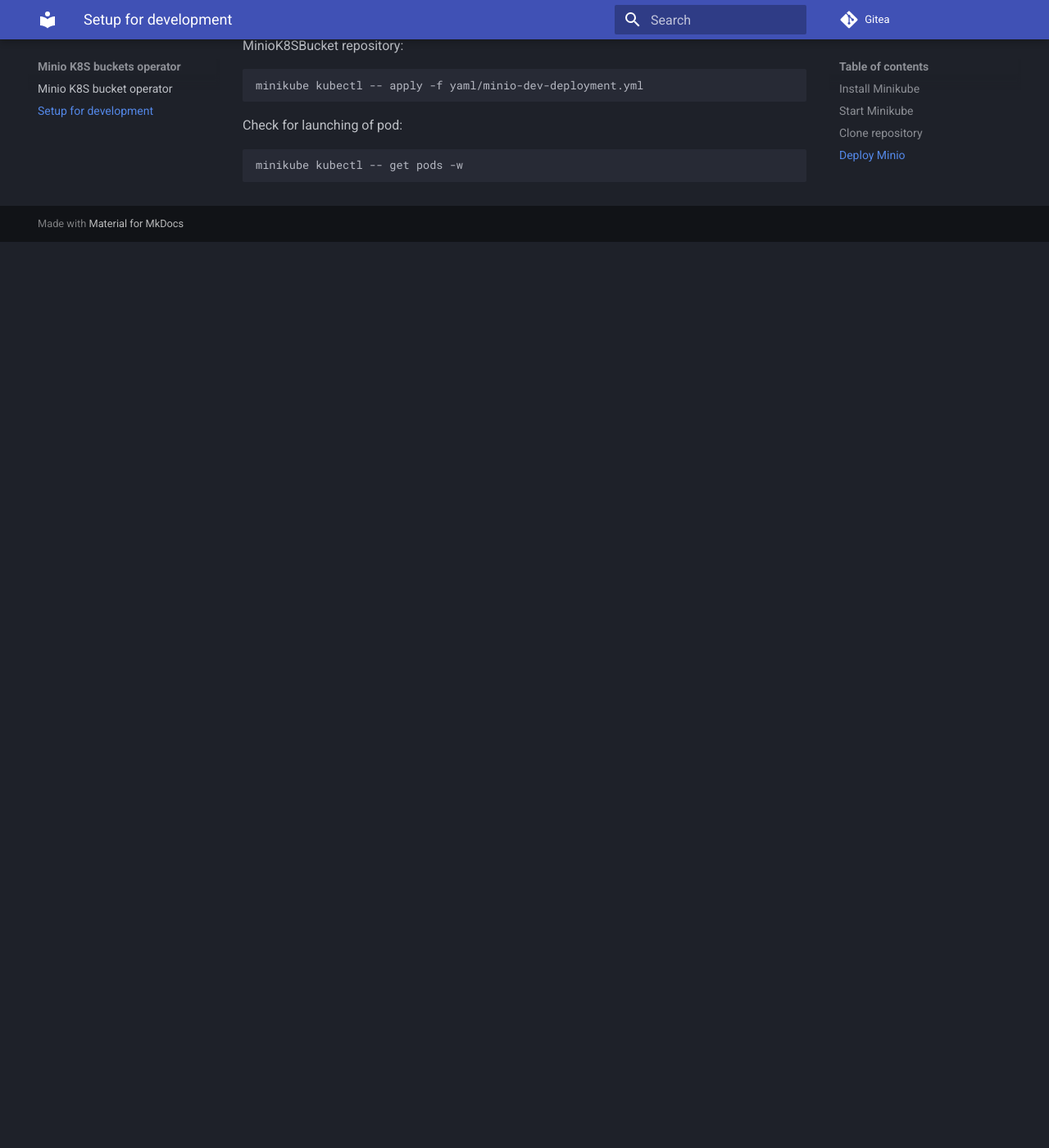
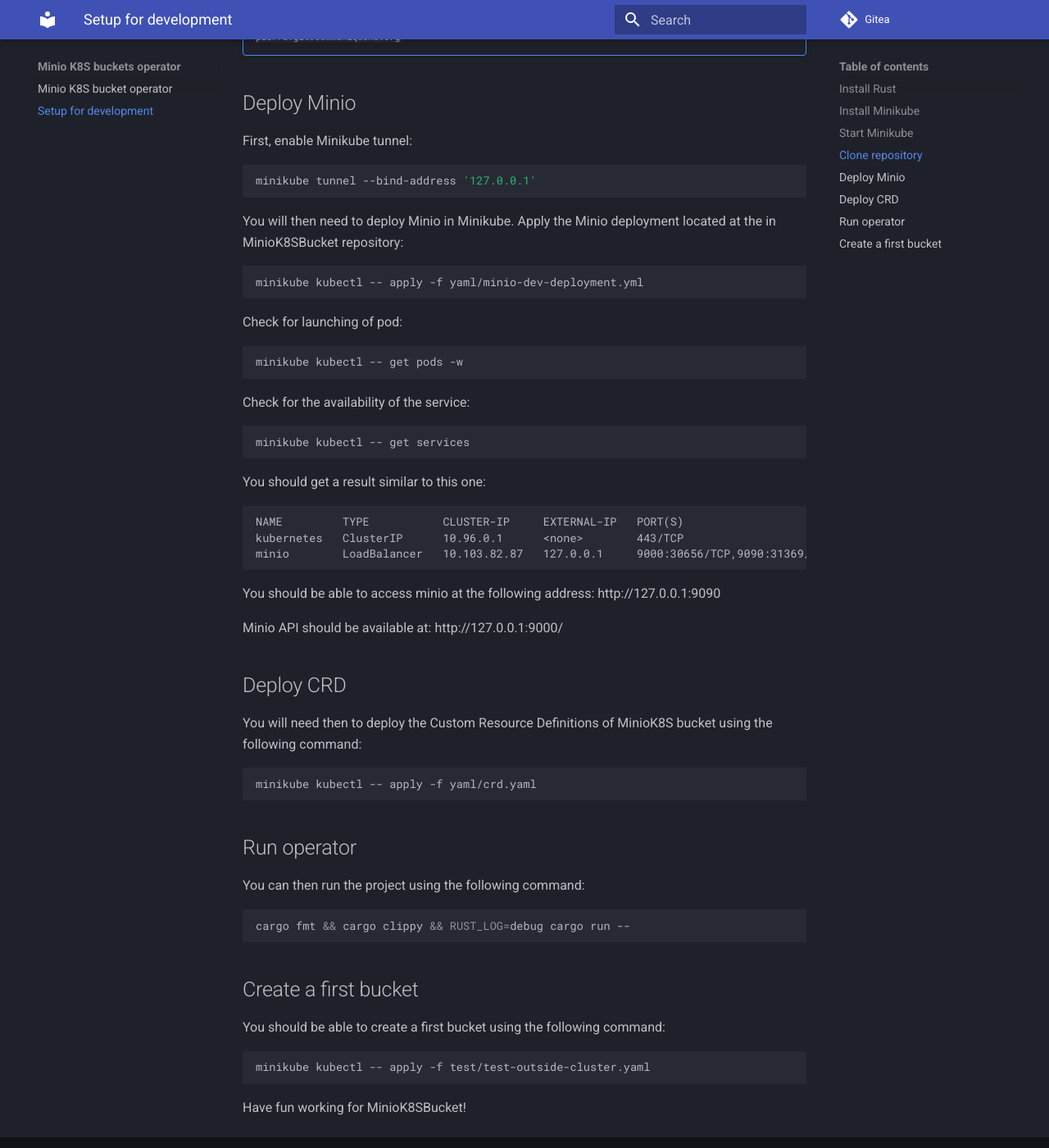
Before and after one commit to pierre42100/MinioK8sBuckets, an MkDocs documentation site: the page built from docs/DevelopmentSetup.md, in a window 1280 px wide and 1400 px high, scrolled down 1105 px. Shown: the whole window at 82% size. Built offline with MkDocs 1.6.1 and Material for MkDocs 9.7.7, drawn with Linux system fonts in a browser that asks for light colours; some of the changed text lies outside the part shown.

Commit message:
Update Dev documentation

````diff
--- a/docs/DevelopmentSetup.md
+++ b/docs/DevelopmentSetup.md
@@ -1,5 +1,9 @@
 # Setup for development
 This guide will present you how to prepare your computer to update features of MinioK8SBucket
+
+
+## Install Rust
+As this project has been written using Rust, you will need to install it prior working on MinioK8SBucket. Please follow the official instructions: https://www.rust-lang.org/tools/install
 
 ## Install Minikube
 First, you need to install Minikube on your computer to have a K8S environment. In order to do this, please follow the official instructions: https://minikube.sigs.k8s.io/docs/start
@@ -32,10 +36,15 @@
 https://gitea.communiquons.org/pierre/MinioK8sBuckets
 ```
 
-!!! warning "Gitea account request"
+!!! note "Gitea account request"
     If you want to get a Gitea account to make pull request on this repository, you will need to contact me at: `pierre.git@communiquons.org`
 
 ## Deploy Minio
+First, enable Minikube tunnel:
+```bash
+minikube tunnel --bind-address '127.0.0.1'
+```
+
 You will then need to deploy Minio in Minikube. Apply the Minio deployment located at the in MinioK8SBucket repository:
 
 ```bash
@@ -47,3 +56,44 @@
 ```bash
 minikube kubectl -- get pods -w
 ```
+
+Check for the availability of the service:
+
+```bash
+minikube kubectl -- get services
+```
+
+You should get a result similar to this one:
+
+```
+NAME         TYPE           CLUSTER-IP     EXTERNAL-IP   PORT(S)                         AGE
+kubernetes   ClusterIP      10.96.0.1      <none>        443/TCP                         31m
+minio        LoadBalancer   10.103.82.87   127.0.0.1     9000:30656/TCP,9090:31369/TCP   6m40s
+```
+
+You should be able to access minio at the following address: http://127.0.0.1:9090
+
+Minio API should be available at: http://127.0.0.1:9000/
+
+## Deploy CRD
+You will need then to deploy the Custom Resource Definitions of MinioK8S bucket using the following command:
+
+```bash
+minikube kubectl -- apply -f yaml/crd.yaml
+```
+
+## Run operator
+You can then run the project using the following command:
+
+```bash
+cargo fmt && cargo clippy && RUST_LOG=debug cargo run --
+```
+
+## Create a first bucket
+You should be able to create a first bucket using the following command:
+
+```bash
+minikube kubectl -- apply -f test/test-outside-cluster.yaml
+```
+
+Have fun working for MinioK8SBucket!
````
Also changed, not shown: 2 other files.
